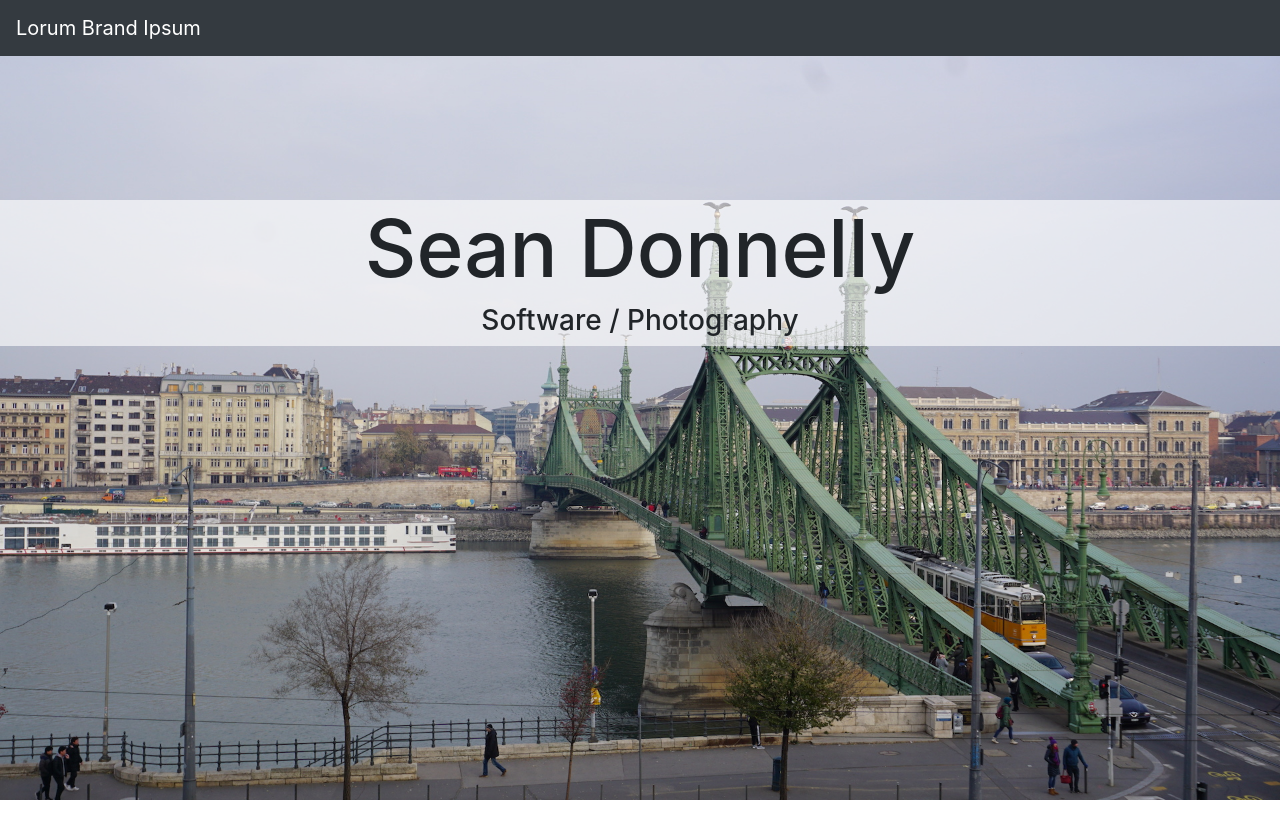
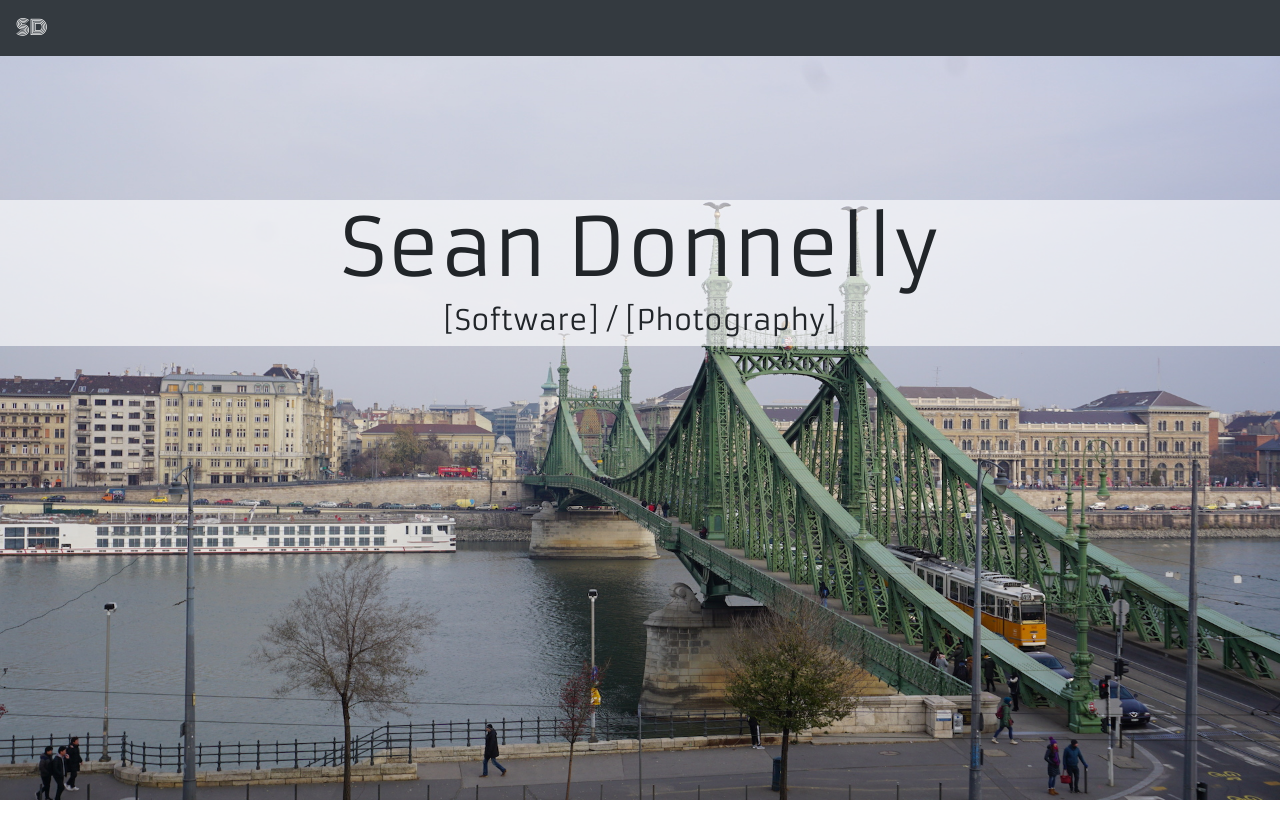
Before and after one commit to Donners45/sd-portfolio, a React (Create React App) app: page / in a window 1280 px wide. Shown: the top 838 px of the page. After the commit the page ends 800 px from the top, so only its background shows below. Built offline with nearby package versions, Linux system fonts and the light colour scheme.

Commit message:
minor design tweaks

```diff
--- a/public/index.html
+++ b/public/index.html
@@ -23,12 +23,14 @@
       Learn how to configure a non-root public URL by running `npm run build`.
     -->
     <title>React App</title>
+    <link href="https://fonts.googleapis.com/css?family=Armata|Monoton" rel="stylesheet">
     <link
       rel="stylesheet"
       href="https://maxcdn.bootstrapcdn.com/bootstrap/4.3.1/css/bootstrap.min.css"
       integrity="sha384-ggOyR0iXCbMQv3Xipma34MD+dH/1fQ784/j6cY/iJTQUOhcWr7x9JvoRxT2MZw1T"
       crossorigin="anonymous"
     />
+
   </head>
   <body>
     <noscript>You need to enable JavaScript to run this app.</noscript>
--- a/src/App.js
+++ b/src/App.js
@@ -12,9 +12,9 @@ class App extends Component {
         <Header text="Sean Donnelly">
         </Header>
         <header className="App-header"></header>
-        <div className="body">
+        {/* <div className="body">
 
-        </div>
+        </div> */}
       </div>
     );
   }
--- a/src/components/header/header.js
+++ b/src/components/header/header.js
@@ -6,7 +6,7 @@ function Header(props) {
     <div className={styles.bgWrapper}>
       <div className={styles.textWrapper}>
         <h1>{props.text}</h1>
-        <h3>Software / Photography</h3>
+        <h3>[<a href="#soft">Software</a>] / [<a href="#photo">Photography</a>]</h3>
       </div>
     </div>
   );
--- a/src/components/header/header.module.scss
+++ b/src/components/header/header.module.scss
@@ -13,9 +13,24 @@
         top:25%;
         background-color: #ffffffa1;
         overflow: hidden;
+        font-family: 'Armata', sans-serif;
 
         h1 {
             font-size: 5em;
+
+            @media only screen  and (max-width : 435px) {
+                font-size: 3.5em;
+            }
+        }
+
+        a,
+        a:link,
+        a:visited,
+        a:hover,
+        a:active {
+            color: inherit;
+            text-decoration: inherit;
+            font-weight: inherit;
         }
     }
 }
--- a/src/components/navigation/navigation.js
+++ b/src/components/navigation/navigation.js
@@ -1,10 +1,11 @@
 import React from "react";
 import Navbar from "react-bootstrap/Navbar"
+import styles from './navigation.module.scss'
 
 function Navigation(props) {
   return (
       <Navbar bg="dark" fixed="top" variant="dark">
-        <Navbar.Brand href="#home">Lorum Brand Ipsum</Navbar.Brand>
+        <Navbar.Brand href="#home" className={styles.logo}>SD</Navbar.Brand>
       </Navbar>
   );
 }
--- a/src/components/navigation/navigation.module.scss
+++ b/src/components/navigation/navigation.module.scss
@@ -1,6 +1,3 @@
-// .mainNav {
-//     width: 100%;
-//     height:3em;
-//     background-color: white;
-//     position: fixed;
-// }
+.logo{
+    font-family: 'Monoton', cursive;
+}
```
